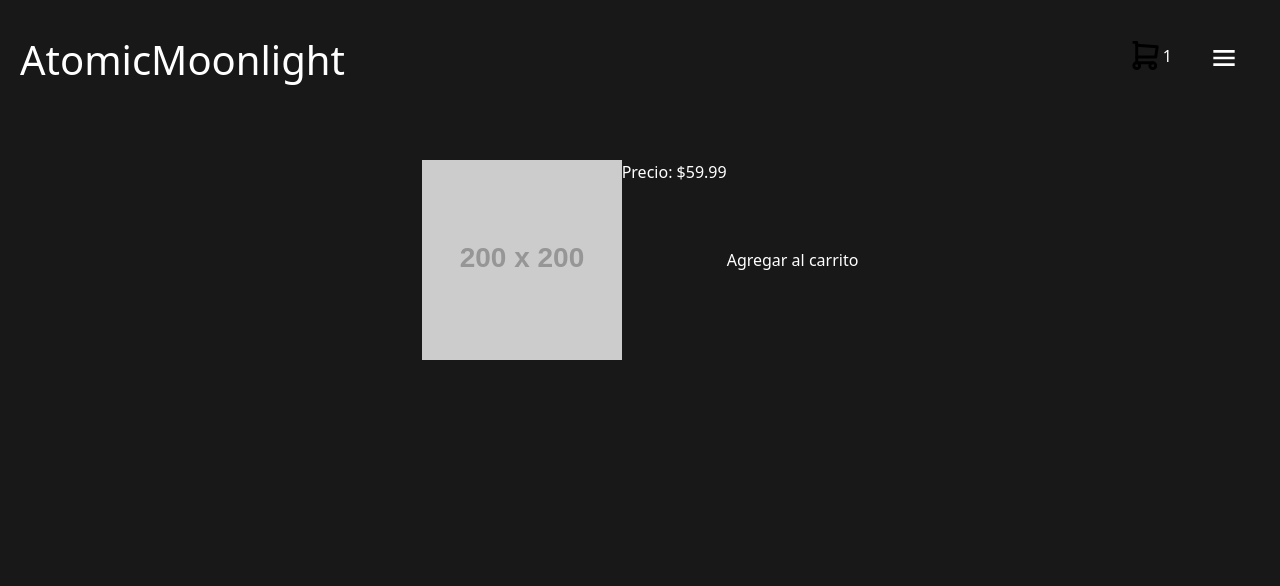
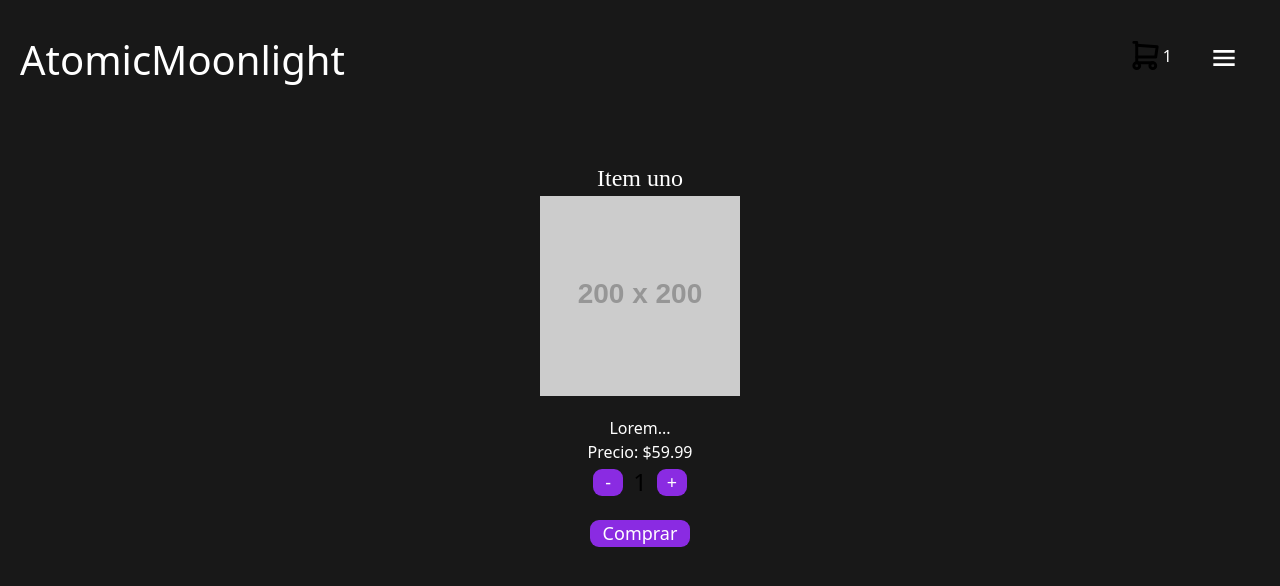
Before and after one commit to mxrtin-5/Proyecto-final-Coderhouse-React, a React (Vite) app in the folder react-proyect/: page /detail/1 in a window 1280 px wide. Shown: the top 586 px of the page. Built offline with nearby package versions, Linux system fonts and the light colour scheme.

Commit message:
Navegacion segunda preentrega

```diff
--- a/react-proyect/src/App.jsx
+++ b/react-proyect/src/App.jsx
@@ -4,6 +4,7 @@ import {ItemListContainer}  from './Components/ItemListContainer/ItemListContain
 import { BrowserRouter, Routes, Route, Navigate } from 'react-router-dom';
 import { ItemDetailContainer } from './Components/ItemDetailContainer/ItemDetailContainer';
 import { Contacto } from './Components/Contacto/Contacto';
+import { Error } from './Components/Error/Error';
 
 
 
@@ -18,11 +19,10 @@ function App() {
         <Routes>
 
           <Route path='/' element={ <ItemListContainer/> } />
-          <Route path='/' element={<ItemListContainer/>} />
           <Route path='/productos/:categoryId' element={ <ItemListContainer/> } />
           <Route path='/detail/:itemId' element={ <ItemDetailContainer/> }   />
           <Route path='/contacto' element={<Contacto/>} />
-          <Route path='*' element={ <Navigate to='/' /> } />
+          <Route path='*' element={ <Navigate to={<Error/>} /> } />
 
         </Routes>
 
--- a/react-proyect/src/Components/Error/Error.jsx
+++ b/react-proyect/src/Components/Error/Error.jsx
@@ -0,0 +1,13 @@
+import foco from '../../../public/light-bulb.png'
+
+
+export const Error = () =>{
+
+
+    return(
+        <div>
+            <img src={foco} alt="" />
+            <h2>pija</h2>
+        </div>
+    )
+}
--- /dev/null
+++ b/react-proyect/src/Components/ItemCard/ItemCard.css
@@ -0,0 +1,22 @@
+.container-prod{
+    display: grid;
+    place-items: center;
+    margin-bottom: 20px;
+}
+
+.btn-prod{
+    background-color: blueviolet;
+    height: 120%;
+    width: 80%;
+    border-radius: 8px;
+    transition: all .4s ease;
+}
+
+.btn-prod:hover{
+    background-color: rgb(113, 20, 201);
+}
+
+.title-prod{
+    font-size: x-large;
+    font-family: 'Times New Roman', Times, serif;
+}
--- a/react-proyect/src/Components/ItemCard/ItemCard.jsx
+++ b/react-proyect/src/Components/ItemCard/ItemCard.jsx
@@ -1,13 +1,18 @@
 import {Link} from 'react-router-dom'
+import './ItemCard.css'
+
 
 export const ItemCard = ({item}) => {
     return (
-        <div key={item.id} className='flex-row'>
-            <h4>{item.nombre}</h4>
-            <img className='imagen' src={item.img} alt="" />
-            <p>{item.descripcion}</p>
-            <p>${item.price}</p>
-            <Link className="btn btn-primary" to={`/detail/${item.id}`}>Agregar al carrito</Link>
+        <div key={item.id} className='container-prod flex-row'>
+            <div className='container'>
+                <h4 className='title-prod'>{item.name}</h4>
+                <img className='imagen' src={item.img} alt="" />
+                <p>{item.descripcion}</p>
+                <p>${item.price}</p>
+                <button className='btn-prod'><Link className="btn btn-primary" to={`/detail/${item.id}`}>Ver detalles</Link></button>
+            </div>
+
         </div>
     )
 }
--- /dev/null
+++ b/react-proyect/src/Components/ItemCount/ItemCount.css
@@ -0,0 +1,49 @@
+.btn-item-count{
+    border-radius: 9px;
+    background-color: blueviolet;
+    color: white;
+    width: 30px;
+    margin: 0px 10px;
+    transition: .3s;
+}
+
+.btn-item-count:hover{
+    background-color: rgb(109, 33, 180);
+}
+
+.span{
+    font-size: x-large;
+    color: black;
+}
+
+.p-minus{
+    font-size: large;
+}
+
+.p-plus{
+    font-size: large;
+}
+
+.comprar-btn{
+    font-size: large;
+}
+
+.container-count{
+    display: flex;
+    align-items: center;
+    justify-content: center;
+}
+
+.btn-item-compra{
+    border-radius: 9px;
+    background-color: blueviolet;
+    color: white;
+    width: 50%;
+    margin-top: 20px;
+    cursor: pointer;
+    transition: .4s;
+}
+
+.btn-item-compra:hover{
+    background-color: rgb(109, 33, 180) ;
+}
--- /dev/null
+++ b/react-proyect/src/Components/ItemCount/ItemCount.jsx
@@ -0,0 +1,45 @@
+import { useState } from 'react';
+import './ItemCount.css'
+
+
+export const ItemCount = ({stock, initial, onAdd}) =>{
+
+    const [count, setCount] = useState(initial)
+
+    const restar = () =>{
+        if (count > 0){
+            setCount(count -1)
+        }
+    };
+
+    const sumar = () =>{
+        if(count < stock){
+            setCount(count + 1)
+        }
+    };
+
+
+    return(
+        <>
+            <div className='container-count'>
+                <button className="btn-item-count" onClick={restar}>
+                    <p className='p-minus'>-</p>
+                </button>
+
+                <span className="span"> {count} </span>
+
+                <button className="btn-item-count" onClick={sumar}>
+                    <p className='p-plus'>+</p>
+                </button>
+
+            </div>
+
+            <button className="btn-item-compra" disabled={count === 0 || stock === 0} onClick={() => onAdd(count)}>
+                <h2 className='comprar-btn'>Comprar</h2>
+            </button>
+
+
+        </>
+
+    )
+}
--- /dev/null
+++ b/react-proyect/src/Components/ItemDetail/ItemDetail.css
@@ -0,0 +1,18 @@
+.container{
+    display: grid;
+    place-items: center;
+}
+
+.title-detail-prod{
+    font-size: x-large;
+    font-family:'Times New Roman', Times, serif ;
+}
+
+.descripcion-item{
+    margin-top: 20px;
+    font-size: medium;
+}
+
+.price-item{
+    font-size: medium;
+}
--- a/react-proyect/src/Components/ItemDetail/ItemDetail.jsx
+++ b/react-proyect/src/Components/ItemDetail/ItemDetail.jsx
@@ -1,16 +1,24 @@
+import { ItemCount } from "../ItemCount/ItemCount"
+import './ItemDetail.css'
 
 
 
 
-export const ItemDetail = ({item}) =>{
+export const ItemDetail = (item) =>{
 
+    const {name, descripcion, price, stock, img, id} = item;
+
+    const onAdd = (cantidad) =>{
+        alert(`Compraste ${cantidad} items`)
+    }
 
     return(
         <div className="container my-5">
-            <h2>{item.nombre}</h2>
-            <img src={item.img} alt={item.nombre} />
-            <p>Precio: ${item.price}</p>
-            <button className="btn-detail">Agregar al carrito</button>
+            <h2 className="title-detail-prod">{name}</h2>
+            <img className="img-detail" src={img} alt={name} />
+            <p className="descripcion-item">{descripcion}</p>
+            <p className="price-item">Precio: ${price}</p>
+            <ItemCount initial={1} stock={stock} onAdd={onAdd} />
         </div>
     )
 }
--- a/react-proyect/src/Components/ItemDetailContainer/ItemDetailContainer.jsx
+++ b/react-proyect/src/Components/ItemDetailContainer/ItemDetailContainer.jsx
@@ -8,7 +8,7 @@ import { ItemDetail } from "../ItemDetail/ItemDetail"
 export const ItemDetailContainer = () =>{
 
     const [item, setItem] = useState(null)
-    const [loading, setLoading] = useState(true)
+    const [loading, setLoading] = useState(false)
 
     const { itemId } = useParams()
 
@@ -25,14 +25,14 @@ export const ItemDetailContainer = () =>{
             setItem(r.find(prod => prod.id ===Number(itemId)) )
         })
         .finally(() => setLoading(false))
-    }, [])
+    }, [itemId])
 
     return(
         <div className="container my-5">
             {
                 loading
                     ?<h2>Cargando...</h2>
-                    : <ItemDetail item={item}/>
+                    : <ItemDetail {...item}/>
             }
 
         </div>
--- a/react-proyect/src/data/MOCK_DATA.json
+++ b/react-proyect/src/data/MOCK_DATA.json
@@ -2,6 +2,7 @@
     {
         "id": 1,
         "name":"Item uno",
+        "stock": 80,
         "descripcion": "Lorem...",
         "price": 59.99,
         "img": "https://dummyimage.com/200x200/000/fff",
@@ -10,6 +11,7 @@
     {
         "id": 2,
         "name":"Item dos",
+        "stock": 20,
         "descripcion": "Lorem...",
         "price": 32,
         "img": "https://dummyimage.com/200x200/000/fff",
@@ -18,6 +20,7 @@
     {
         "id": 3,
         "name":"Item tres",
+        "stock": 40,
         "descripcion": "Lorem...",
         "price": 76,
         "img": "https://dummyimage.com/200x200/000/fff",
@@ -26,6 +29,7 @@
     {
         "id": 4,
         "name":"Item cuatro",
+        "stock": 10,
         "descripcion": "Lorem...",
         "price": 69,
         "img": "https://dummyimage.com/200x200/000/fff",
@@ -34,6 +38,7 @@
     {
         "id": 5,
         "name":"Item cinco",
+        "stock": 50,
         "descripcion": "Lorem...",
         "price": 65,
         "img": "https://dummyimage.com/200x200/000/fff",
@@ -42,24 +47,27 @@
     {
         "id": 6,
         "name":"Item seis",
+        "stock": 200,
         "descripcion": "Lorem...",
-        "price": 65,
+        "price": 93,
         "img": "https://dummyimage.com/200x200/000/fff",
         "category": "carniceria"
     },
     {
         "id": 7,
         "name":"Item siete",
+        "stock": 20,
         "descripcion": "Lorem...",
-        "price": 65,
+        "price": 68,
         "img": "https://dummyimage.com/200x200/000/fff",
         "category": "perfumeria"
     },
     {
         "id": 8,
         "name":"Item ocho",
+        "stock": 300,
         "descripcion": "Lorem...",
-        "price": 65,
+        "price": 95,
         "img": "https://dummyimage.com/200x200/000/fff",
         "category": "perfumeria"
     }
```
Also changed, not shown: react-proyect/public/light-bulb.png (added).
